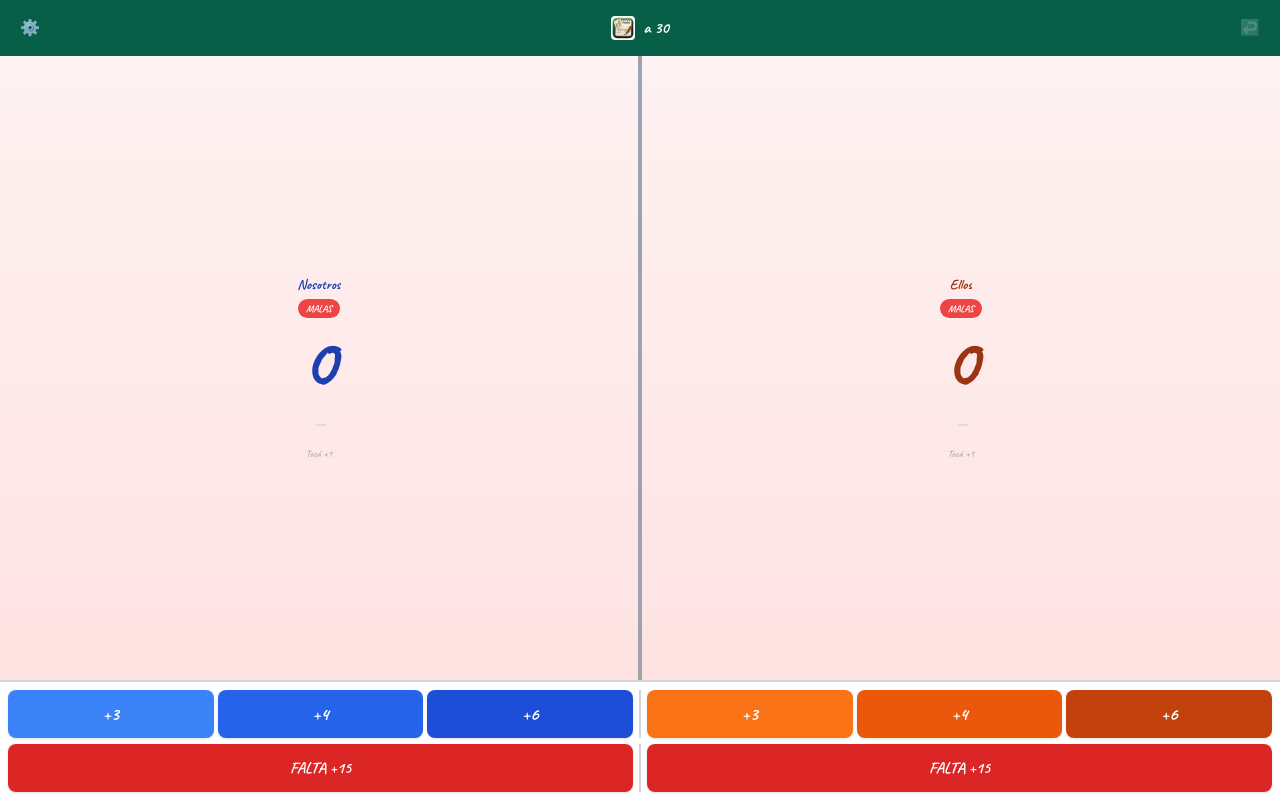
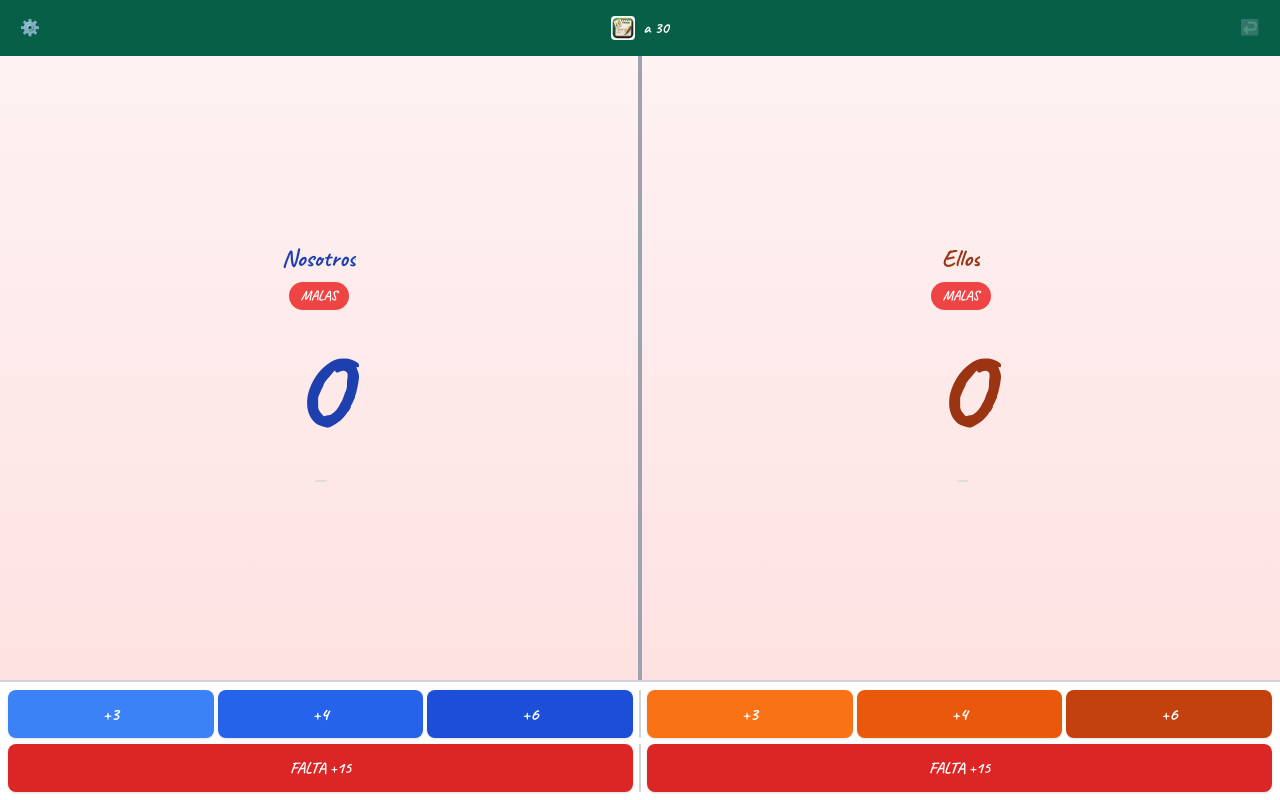
Before and after one commit to megamundobot-crypto/yoanoto, a Next.js app: page / in a window 1280 px wide. Both pictures are taken after a click on the button "¡JUGAR!". Built offline with nearby package versions, Linux system fonts and the light colour scheme.

Commit message:
BIGGER fonts: team names 2xl, scores 9xl, tally 55px

```diff
--- a/pages/index.js
+++ b/pages/index.js
@@ -40,15 +40,15 @@ const playSound = (type) => {
   } catch (e) {}
 }
 
-// Tally square SVG - 5 strokes form a square with diagonal
+// Tally square SVG - 5 strokes form a square with diagonal - BIGGER
 function TallySquare({ count, color }) {
   return (
-    <svg width="36" height="36" viewBox="0 0 36 36" className="inline-block">
-      {count >= 1 && <line x1="3" y1="3" x2="3" y2="33" stroke={color} strokeWidth="3" strokeLinecap="round" />}
-      {count >= 2 && <line x1="3" y1="3" x2="33" y2="3" stroke={color} strokeWidth="3" strokeLinecap="round" />}
-      {count >= 3 && <line x1="33" y1="3" x2="33" y2="33" stroke={color} strokeWidth="3" strokeLinecap="round" />}
-      {count >= 4 && <line x1="3" y1="33" x2="33" y2="33" stroke={color} strokeWidth="3" strokeLinecap="round" />}
-      {count >= 5 && <line x1="3" y1="33" x2="33" y2="3" stroke={color} strokeWidth="3" strokeLinecap="round" />}
+    <svg width="55" height="55" viewBox="0 0 55 55" className="inline-block">
+      {count >= 1 && <line x1="5" y1="5" x2="5" y2="50" stroke={color} strokeWidth="5" strokeLinecap="round" />}
+      {count >= 2 && <line x1="5" y1="5" x2="50" y2="5" stroke={color} strokeWidth="5" strokeLinecap="round" />}
+      {count >= 3 && <line x1="50" y1="5" x2="50" y2="50" stroke={color} strokeWidth="5" strokeLinecap="round" />}
+      {count >= 4 && <line x1="5" y1="50" x2="50" y2="50" stroke={color} strokeWidth="5" strokeLinecap="round" />}
+      {count >= 5 && <line x1="5" y1="50" x2="50" y2="5" stroke={color} strokeWidth="5" strokeLinecap="round" />}
     </svg>
   )
 }
@@ -324,20 +324,19 @@ function GameScreen({ config, onNewGame }) {
         {/* Team 1 */}
         <div
           onClick={() => handleTap(1)}
-          className={`flex-1 flex flex-col items-center justify-center p-2 cursor-pointer select-none active:opacity-80 transition-all ${
+          className={`flex-1 flex flex-col items-center justify-center p-3 cursor-pointer select-none active:opacity-80 transition-all ${
             phase1 === 'buenas' ? 'bg-gradient-to-b from-green-100 to-green-200' : 'bg-gradient-to-b from-red-50 to-red-100'
           }`}
           style={{ touchAction: 'manipulation' }}
         >
-          <div className="text-blue-800 font-bold text-sm truncate max-w-full">{config.team1}</div>
-          <div className={`text-[10px] font-bold px-2 py-0.5 rounded-full mt-1 ${
+          <div className="text-blue-800 font-black text-2xl truncate max-w-full">{config.team1}</div>
+          <div className={`text-sm font-bold px-3 py-1 rounded-full mt-2 ${
             phase1 === 'buenas' ? 'bg-green-500 text-white' : 'bg-red-500 text-white'
           }`}>
             {phase1 === 'buenas' ? 'BUENAS' : 'MALAS'}
           </div>
-          <div className="text-7xl font-black text-blue-800 leading-none my-2">{score1}</div>
+          <div className="text-9xl font-black text-blue-800 leading-none my-3">{score1}</div>
           <TallyDisplay score={display1} color={phase1 === 'buenas' ? '#059669' : '#1e40af'} />
-          <div className="text-gray-400 text-[10px] mt-2">Tocá +1</div>
         </div>
 
         {/* Divider */}
@@ -346,20 +345,19 @@ function GameScreen({ config, onNewGame }) {
         {/* Team 2 */}
         <div
           onClick={() => handleTap(2)}
-          className={`flex-1 flex flex-col items-center justify-center p-2 cursor-pointer select-none active:opacity-80 transition-all ${
+          className={`flex-1 flex flex-col items-center justify-center p-3 cursor-pointer select-none active:opacity-80 transition-all ${
             phase2 === 'buenas' ? 'bg-gradient-to-b from-green-100 to-green-200' : 'bg-gradient-to-b from-red-50 to-red-100'
           }`}
           style={{ touchAction: 'manipulation' }}
         >
-          <div className="text-orange-800 font-bold text-sm truncate max-w-full">{config.team2}</div>
-          <div className={`text-[10px] font-bold px-2 py-0.5 rounded-full mt-1 ${
+          <div className="text-orange-800 font-black text-2xl truncate max-w-full">{config.team2}</div>
+          <div className={`text-sm font-bold px-3 py-1 rounded-full mt-2 ${
             phase2 === 'buenas' ? 'bg-green-500 text-white' : 'bg-red-500 text-white'
           }`}>
             {phase2 === 'buenas' ? 'BUENAS' : 'MALAS'}
           </div>
-          <div className="text-7xl font-black text-orange-800 leading-none my-2">{score2}</div>
+          <div className="text-9xl font-black text-orange-800 leading-none my-3">{score2}</div>
           <TallyDisplay score={display2} color={phase2 === 'buenas' ? '#059669' : '#c2410c'} />
-          <div className="text-gray-400 text-[10px] mt-2">Tocá +1</div>
         </div>
       </div>
 
```
